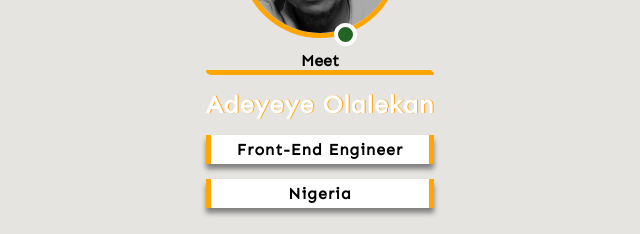
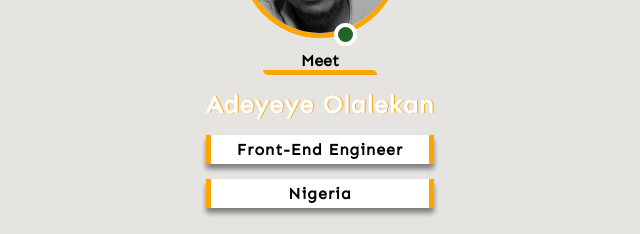
Before and after one commit to Abdulmalik-Ayorinde/Portfolio-1, a plain HTML site: page index.html in a window 1280 px wide. Shown: the part 308-542 px from the top of the page, 320-960 px from the left. Drawn offline with Linux system fonts and the light colour scheme; a web font is replaced by a local one.

Commit message:
revised portfolio design

```diff
--- a/index.css
+++ b/index.css
@@ -93,6 +93,10 @@ section{
 	background: orange;
 	border-radius: 0px 10px 0px 10px;
 	margin: 0 auto;
+}
+
+.undermeet{
+	width: 50%;
 }
 
 section div p{
--- a/index.html
+++ b/index.html
@@ -66,7 +66,7 @@
 			</div>
 
 			<div class = "intro">
-				<p class = "meet"><strong>Meet</strong><span class="underline"></span></p>
+				<p class = "meet"><strong>Meet</strong><span class="underline undermeet"></span></p>
 				<h1 class = "name">Adeyeye Olalekan</h1>
 				<p class = "work">Front-End Engineer</p>
 				<p class = "loc">Nigeria</p>
```
